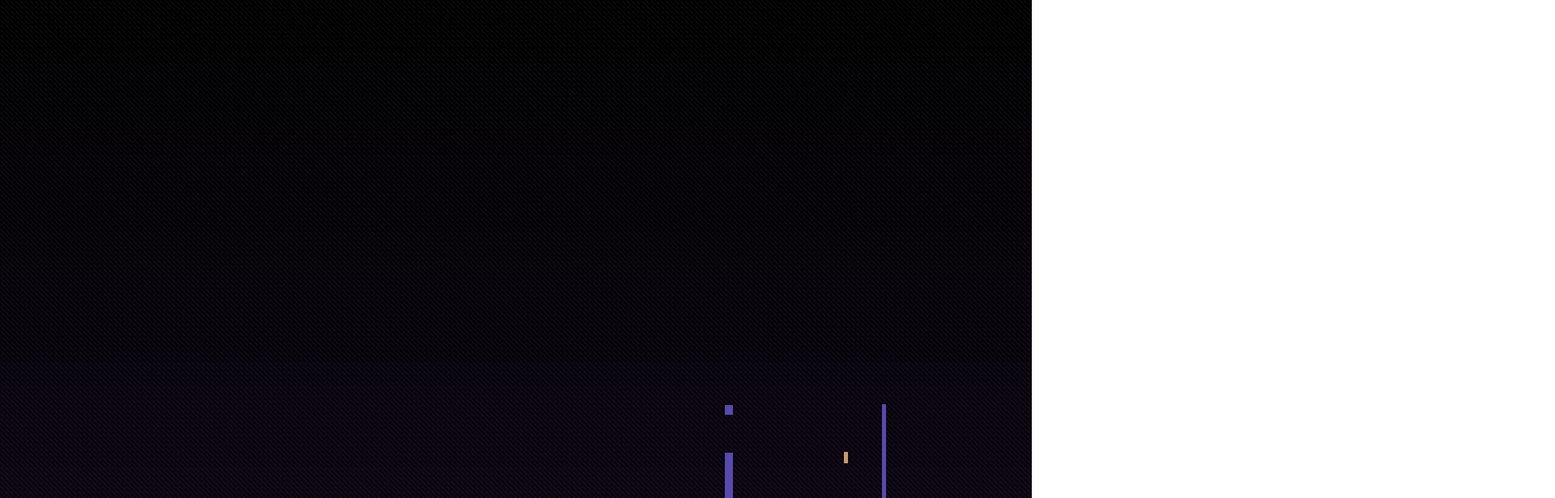
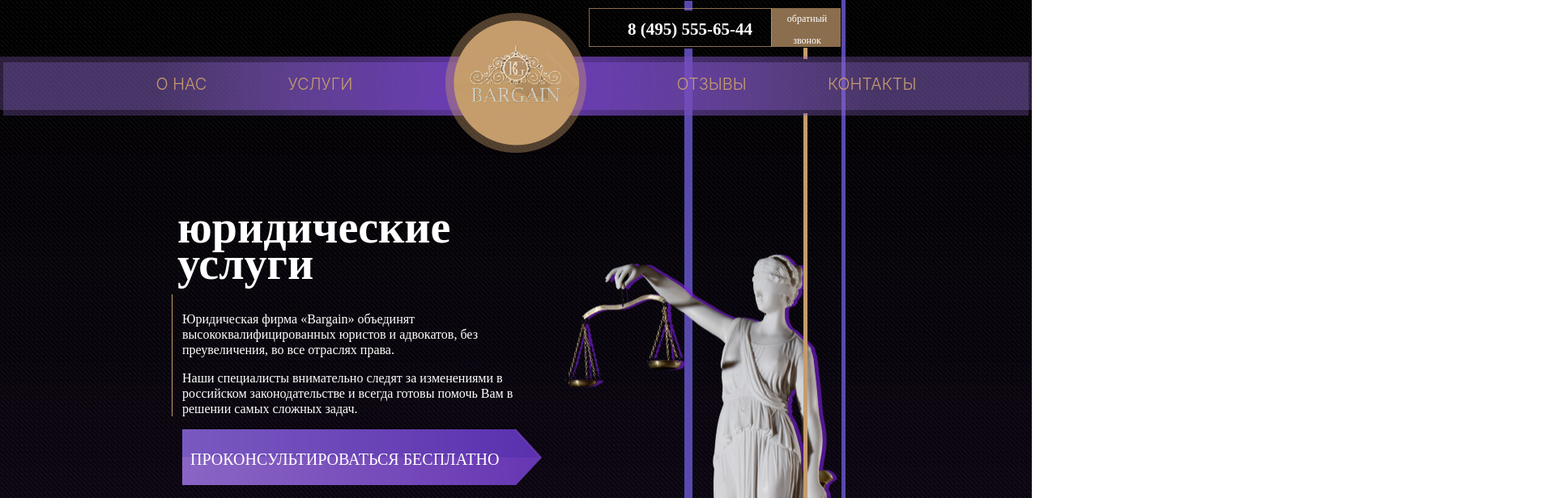
Before and after one commit to AndreyKomov/templates, a React (Create React App) app in the folder landing/my-app/: page / in a window 1280 px wide. Shown: the top 616 px of the page at 81% size, 1920 px wide, since content can reach past the window. Built offline with nearby package versions, Linux system fonts and the light colour scheme.

Commit message:
feat: add offer part

```diff
--- a/landing/my-app/src/App.css
+++ b/landing/my-app/src/App.css
@@ -4,9 +4,11 @@
   width: 1274px;
   background-image: url(img/background.png);
   position: absolute;
+  z-index: 1;
 }
 
 .persefona {
   margin-left: 50px;
   margin-top: 500px;
+  z-index: 0;
 }
--- a/landing/my-app/src/App.js
+++ b/landing/my-app/src/App.js
@@ -8,7 +8,7 @@ import Persefona from './Persefona';
 function App() {
   return (
     <div className="App">
-      <Persefona className="persefona"></Persefona>
+      {/* <Persefona className="persefona"></Persefona> */}
       <Header></Header>
       <Offer></Offer>
     </div>
--- a/landing/my-app/src/Header.css
+++ b/landing/my-app/src/Header.css
@@ -5,6 +5,9 @@ header {
   ;
 }
 
+.phone {
+  margin-left: -240px;
+}
 .phone_number {
   margin: -38px -670px 0 0;
   font-size: 21px;
@@ -14,7 +17,7 @@ header {
 }
 
 .callback {
-  margin: -45px -945px 0 0;
+  margin: -45px -719px 0 0;
   font-size: 12px;
   color: #ffffff;
   font-family: "Proxima Nova";
--- a/landing/my-app/src/Offer.css
+++ b/landing/my-app/src/Offer.css
@@ -26,4 +26,18 @@
   font-family: "Proxima Nova";
   font-weight: 300;
   text-align: left;
+  line-height: 19px;
 }
+
+.button_click {
+  margin-top: -45px;
+  margin-left: 10px;
+  font-size: 20px;
+  color: #ffffff;
+  font-family: "Proxima Nova";
+  font-weight: 500;
+  text-transform: uppercase;
+  text-decoration: none;
+  cursor: progress;
+  display: flex;
+}
--- a/landing/my-app/src/Offer.jsx
+++ b/landing/my-app/src/Offer.jsx
@@ -1,5 +1,6 @@
 import React from "react";
 import Vline from "./img/line.png";
+import Button from "./img/button.png";
 import "./Offer.css";
 
 class Offer extends React.Component {
@@ -22,6 +23,8 @@ class Offer extends React.Component {
             Наши специалисты внимательно следят за изменениями в российском законодательстве и всегда готовы помочь Вам
             в решении самых сложных задач.
           </p>
+          <img className="confirm_button" src={Button} alt="button.png"></img>
+          <a className="button_click" href="#">проконсультироваться бесплатно</a>
         </div>
       </div>
 
```
Also changed, not shown: landing/my-app/src/img/background.png, landing/my-app/src/img/button.png (added).
